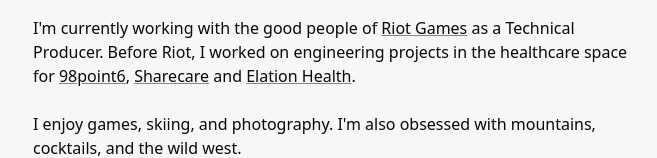
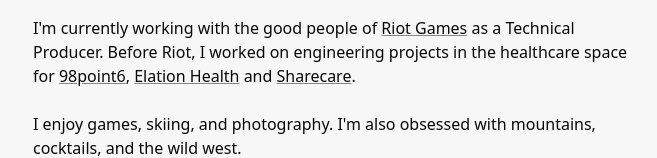
Before and after one commit to nanowatts/nanowatts.net.old, a Next.js app: page / in a window 1280 px wide. Shown: the part 192-350 px from the top of the page, without its empty margins (301-958 px from the left). Built offline with nearby package versions, Linux system fonts and the light colour scheme.

Commit message:
Re-order

```diff
--- a/pages/index.js
+++ b/pages/index.js
@@ -12,7 +12,7 @@
 
           I'm currently working with the good people of <a className="text-primary dark:text-darkPrimary" href="https://www.riotgames.com" target="_blank" rel="noopener noreferrer">Riot Games</a> as a Technical Producer.
 
-          Before Riot, I worked on engineering projects in the healthcare space for <a className="text-primary dark:text-darkPrimary" href="https://www.98point6.com" target="_blank" rel="noopener noreferrer">98point6</a>, <a className="text-primary dark:text-darkPrimary" href="https://www.sharecare.com" target="_blank" rel="noopener noreferrer">Sharecare</a> and <a className="text-primary dark:text-darkPrimary" href="https://www.elationhealth.com" target="_blank" rel="noopener noreferrer">Elation Health</a>.
+          Before Riot, I worked on engineering projects in the healthcare space for <a className="text-primary dark:text-darkPrimary" href="https://www.98point6.com" target="_blank" rel="noopener noreferrer">98point6</a>, <a className="text-primary dark:text-darkPrimary" href="https://www.elationhealth.com" target="_blank" rel="noopener noreferrer">Elation Health</a> and <a className="text-primary dark:text-darkPrimary" href="https://www.sharecare.com" target="_blank" rel="noopener noreferrer">Sharecare</a>.
 
       <br></br><br></br>
          I enjoy games, skiing, and photography. I'm also obsessed with mountains, cocktails, and the wild west.
```
